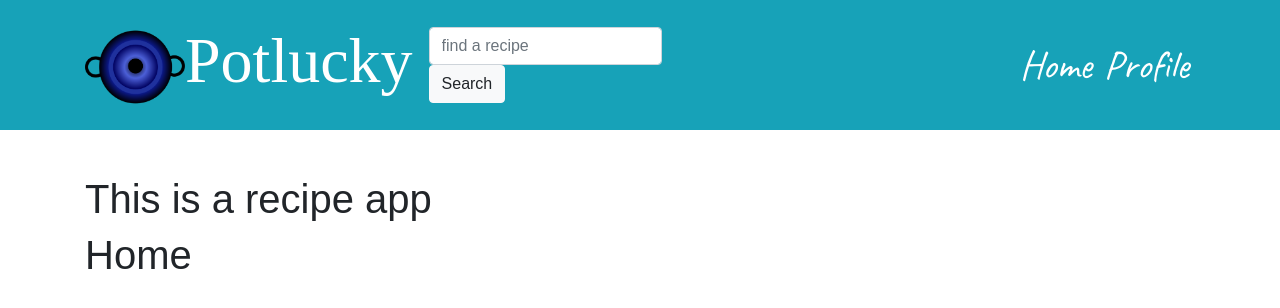
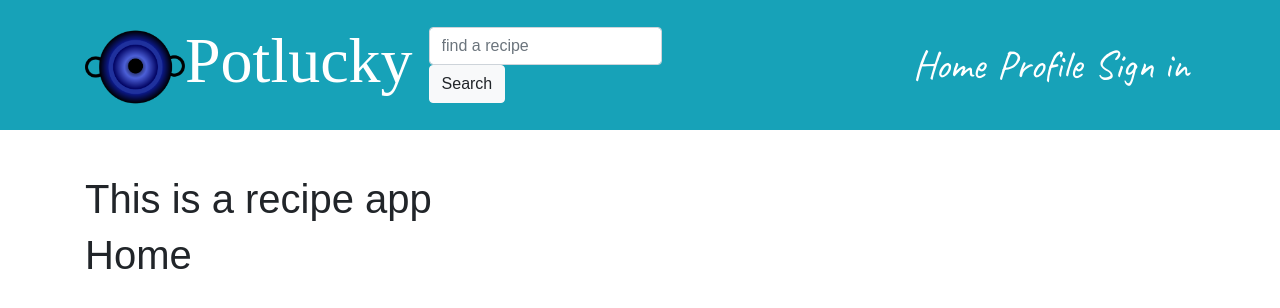
Before and after one commit to CozyPlantlady/potluck-recipe-app, a React (Create React App) app: page / in a window 1280 px wide. Shown: the top 308 px of the page. Built offline with nearby package versions, Linux system fonts and the light colour scheme; a web font is replaced by a local one.

Commit message:
Add 'Sign in' page

```diff
--- a/src/App.js
+++ b/src/App.js
@@ -13,6 +13,7 @@ function App() {
         <Switch>
           <Route exact path="/" render={() => <h1>Home</h1>} />
           <Route exact path="/profile" render={() => <h1>Profile</h1>} />
+          <Route exact path="/signin" render={() => <h1>Sign in</h1>} />
           <Route render={() => <p>Sorry, can't find that page</p>} />
         </Switch>
       </Container>
--- a/src/components/NavBar.js
+++ b/src/components/NavBar.js
@@ -32,6 +32,11 @@ const NavBar = () => {
                   className={styles.NavLink}>
                   Profile
                   </NavLink>
+                  <NavLink
+                  to="/signin"
+                  className={styles.NavLink}
+                  >Sign in
+                  </NavLink>
                 </Nav>
             </Navbar.Collapse>
           </Container>
```
Also changed, not shown: src/pages/auth/SignupForm.js (added).
